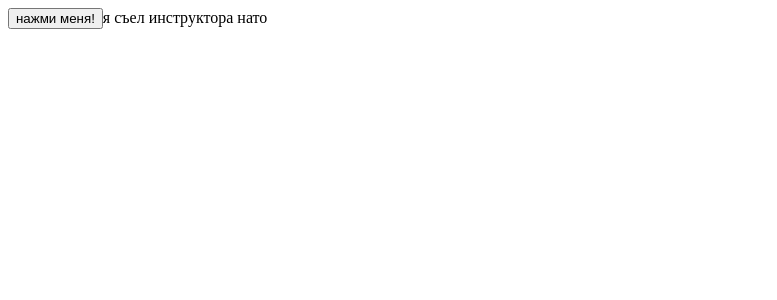
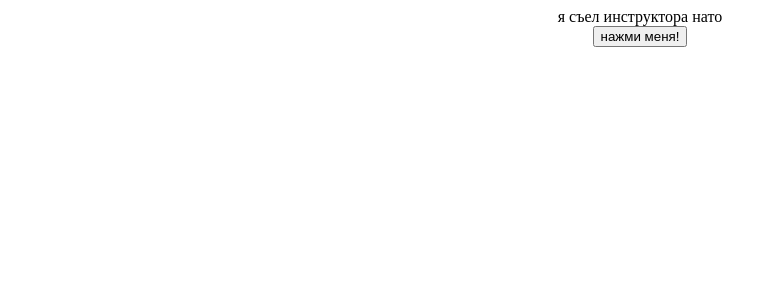
Before and after one commit to Valdemardelius/boss-of-gym, a Gatsby app: page / in a window 1280 px wide. Shown: the top 300 px of the page, without its empty margins (0-777 px from the left). Built offline with nearby package versions, Linux system fonts and the light colour scheme.

Commit message:
second commit
creating styleds box

```diff
--- /dev/null
+++ b/components/box/index.js
@@ -0,0 +1,10 @@
+import React from "react";
+import StyledBox from "./styled";
+const Box = ({children, ...rest}) => {
+    return(
+        <StyledBox {...rest}>
+            {children}
+        </StyledBox>
+    )
+}
+export default Box
--- /dev/null
+++ b/components/box/styled.js
@@ -0,0 +1,10 @@
+import styled from "styled-components";
+const StyledBox = styled.div`
+display: flex;
+flex-direction: ${(props) => props.flexDirection || "row"};
+align-items: ${(props) => props.alignItems || "center"};
+justify-content: ${(props) => props.justifyContent || "center"};
+flex-wrap: ${(props) => props.flexWrap || "nowrap"};
+align-content: ${(props) => props.alignContent || "normal"};
+`
+export default StyledBox
--- a/components/button/index.js
+++ b/components/button/index.js
@@ -1,10 +1,10 @@
 import React from "react";
-import StyledBotton from "./styled";
-const Button=({label,onClick, ...rest}) => {
+import StyledButton from "./styled";
+const Button=({label,children, ...rest}) => {
     return(
-        <StyledBotton onClick={onClick}>
+        <StyledButton {...rest}>
             {label}
-        </StyledBotton>
+        </StyledButton>
     )
 
 }
--- a/components/button/styled.js
+++ b/components/button/styled.js
@@ -1,4 +1,4 @@
 import styled from "styled-components";
-const StyledBotton = styled.button``
+const StyledButton = styled.button``
 
-export default StyledBotton;
+export default StyledButton;
--- a/src/pages/index.js
+++ b/src/pages/index.js
@@ -1,14 +1,17 @@
 import React from "react";
 import Button from "../../components/button";
 import Text from "../../components/text";
+import Box from "../../components/box";
 const Index = () => {
   const onCLickButton = () => {
     console.log("1");
   };
   return (
     <div>
-      <Button label="нажми меня!" onClick={onCLickButton} />
-      <Text label="я съел инструктора нато"/>
+      <Box flexDirection="column-reverse" alignItems="center" justifyContent="flex-end" flexWrap = "nowrap" alignContent = "central" >
+        <Button label="нажми меня!" onClick={onCLickButton} />
+        <Text label="я съел инструктора нато" />
+      </Box>
     </div>
   );
 };
```
Also changed, not shown: components/box/readme.md (added).
